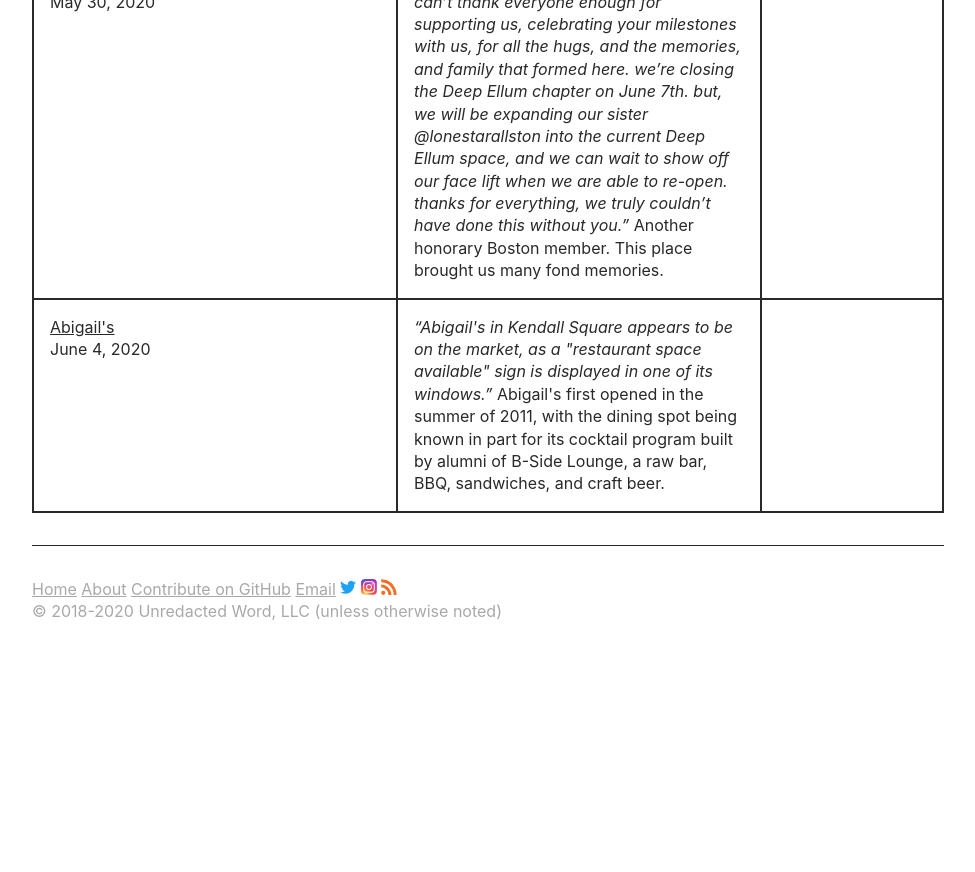
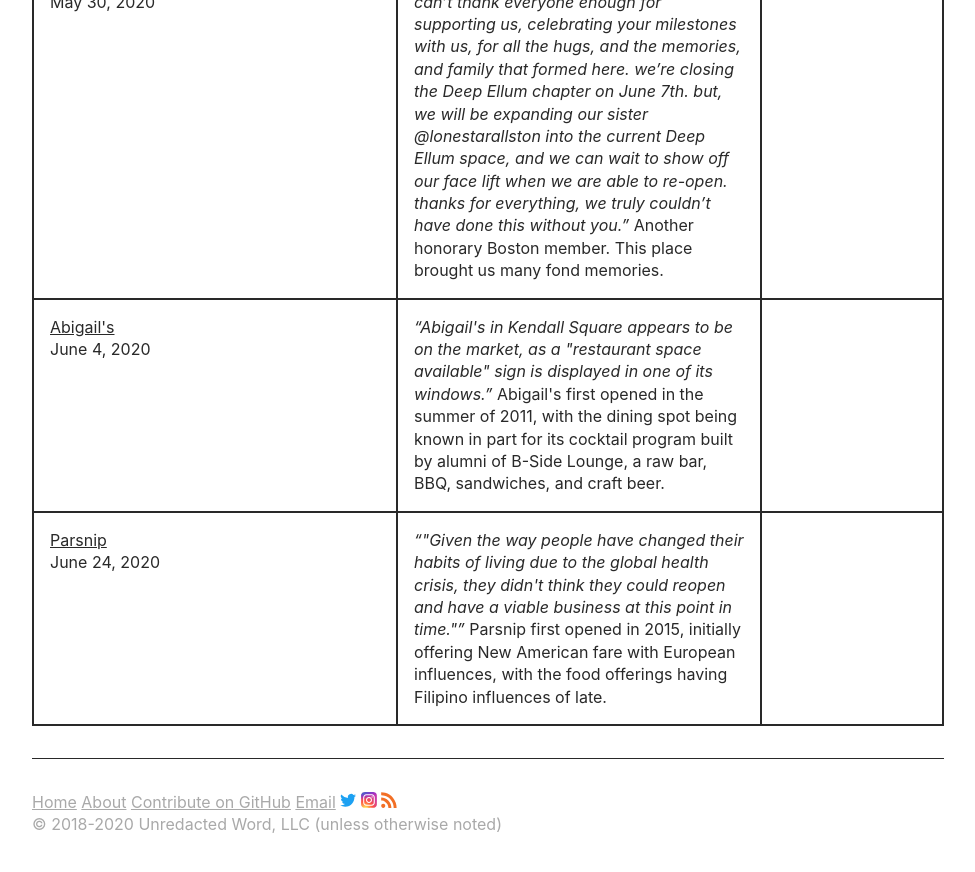
Before and after one commit to unredacted-word/katamari-restaurants, a Jekyll site: the page built from index.md, in a window 1280 px wide and 900 px high, scrolled down 2896 px. Shown: the top 872 px of the window, without its empty margins (152-1127 px from the left). Built offline with Jekyll 4.4.1, drawn with Linux system fonts in a browser that asks for light colours; before the commit the page ends 3583 px from its top, so only the background shows below that.

Commit message:
added Parsnip

```diff
--- a/_data/companies.yml
+++ b/_data/companies.yml
@@ -106,3 +106,14 @@ abigails:
     Abigail's first opened in the summer of 2011, with the dining spot being known
     in part for its cocktail program built by alumni of B-Side Lounge, a raw bar,
     BBQ, sandwiches, and craft beer.
+
+parsnip:
+  name: "Parsnip"
+  date: 2020-06-24 10:10:00
+  url: https://bostonrestaurants.blogspot.com/2020/06/parsnip-in-cambridges-harvard-square.html
+  notes: >
+    <q>"Given the way people have changed their habits of living due to the global
+    health crisis, they didn't think they could reopen and have a viable business
+    at this point in time."</q>
+    Parsnip first opened in 2015, initially offering New American fare with European
+    influences, with the food offerings having Filipino influences of late.
```
